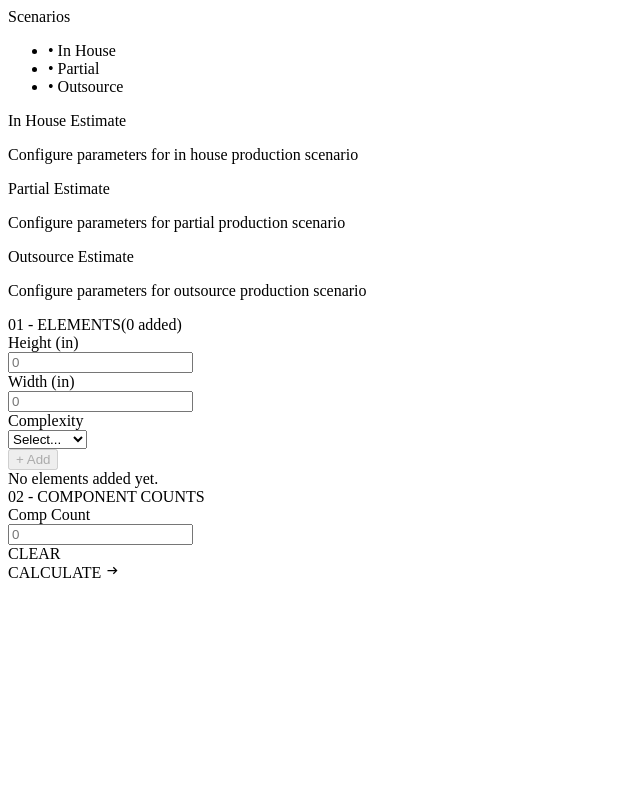
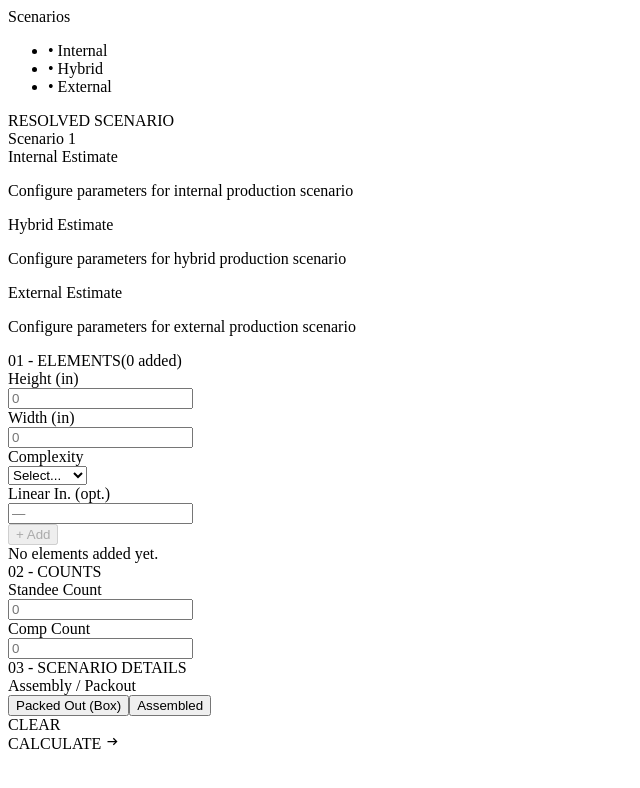
Before and after one commit to RaghavSriram72/MO_EstimatorEngine, a Next.js app in the folder frontend/: page /Inputter in a window 1280 px wide. Shown: the top 788 px of the page, without its empty margins (0-640 px from the left). Built offline with nearby package versions, Linux system fonts and the light colour scheme.

Commit message:
frontend changes

```diff
--- a/frontend/components/ElementsManager.tsx
+++ b/frontend/components/ElementsManager.tsx
@@ -6,6 +6,7 @@ type Element = {
     height: number | "";
     width: number | "";
     complexity: string;
+    linear_inches: number | "";
 };
 
 const complexityOptions = ["Simple", "Moderate", "Complex"];
@@ -26,13 +27,15 @@ export default function ElementsManager({ elements, setElements }: Props) {
     const [width, setWidth] = useState<number | "">("");
     const [complexity, setComplexity] = useState("");
     const [editingId, setEditingId] = useState<number | null>(null);
+    const [linearInches, setLinearInches] = useState<number | "">("");
 
     function handleAdd() {
         if (height === "" || width === "" || !complexity) return;
-        setElements([...elements, { id: Date.now(), height, width, complexity }]);
+        setElements([...elements, { id: Date.now(), height, width, complexity, linear_inches: linearInches === "" ? 0 : Number(linearInches) }]);
         setHeight("");
         setWidth("");
         setComplexity("");
+        setLinearInches("");
     }
 
     function handleDelete(id: number) {
@@ -86,6 +89,17 @@ export default function ElementsManager({ elements, setElements }: Props) {
                         ))}
                     </select>
                 </div>
+                <div className="flex-1">
+                    <div className="text-xs font-bold mb-1 text-[#ABABAB]">Linear In. <span className="font-normal">(opt.)</span></div>
+                    <input
+                        type="number"
+                        min={0}
+                        value={linearInches}
+                        onChange={(e) => setLinearInches(e.target.value === "" ? "" : Number(e.target.value))}
+                        placeholder="—"
+                        className={inputCls}
+                    />
+                </div>
                 <button
                     onClick={handleAdd}
                     disabled={height === "" || width === "" || !complexity}
@@ -101,18 +115,19 @@ export default function ElementsManager({ elements, setElements }: Props) {
                     <div className="text-[10px] text-[#CDCDCD] italic">No elements added yet.</div>
                 ) : (
                     <>
-                        <div className="grid grid-cols-[28px_1fr_1fr_1fr_60px_28px] text-[10px] text-[#ABABAB] font-bold px-2 uppercase shrink-0">
+                        <div className="grid grid-cols-[28px_1fr_1fr_1fr_1fr_60px_28px] text-[10px] text-[#ABABAB] font-bold px-2 uppercase shrink-0">
                             <span>#</span>
                             <span>Height</span>
                             <span>Width</span>
                             <span>Complexity</span>
+                            <span>Linear In.</span>
                             <span />
                             <span />
                         </div>
                         {elements.map((el, idx) => (
                             <div
                                 key={el.id}
-                                className="grid grid-cols-[28px_1fr_1fr_1fr_60px_28px] items-center gap-2 bg-[#FAFAFA] border-2 border-[#EDEAEA] rounded-md px-2 py-2 shrink-0"
+                                className="grid grid-cols-[28px_1fr_1fr_1fr_1fr_60px_28px] items-center gap-2 bg-[#FAFAFA] border-2 border-[#EDEAEA] rounded-md px-2 py-2 shrink-0"
                             >
                                 <span className="text-[10px] text-[#ABABAB] font-bold">{idx + 1}</span>
 
@@ -139,6 +154,13 @@ export default function ElementsManager({ elements, setElements }: Props) {
                                                 <option key={o} value={o}>{o}</option>
                                             ))}
                                         </select>
+                                        <input
+                                            type="number"
+                                            value={el.linear_inches}
+                                            onChange={(e) => handleChange(el.id, "linear_inches", e.target.value === "" ? "" : Number(e.target.value))}
+                                            placeholder="—"
+                                            className={inputCls}
+                                        />
                                     </>
                                 ) : (
                                     <>
@@ -147,6 +169,7 @@ export default function ElementsManager({ elements, setElements }: Props) {
                                         <span className={`text-[10px] font-bold border rounded-md px-2 py-0.5 w-fit ${complexityColor[el.complexity] ?? ""}`}>
                                             {el.complexity}
                                         </span>
+                                        <span className="text-xs text-black">{el.linear_inches !== "" ? `${el.linear_inches}"` : <span className="text-[#CDCDCD]">—</span>}</span>
                                     </>
                                 )}
 
--- a/frontend/pages/Inputter.tsx
+++ b/frontend/pages/Inputter.tsx
@@ -2,25 +2,64 @@
 import ElementsManager from "@/components/ElementsManager";
 import { useState } from "react";
 
-type Scenario = "In House" | "Partial" | "Outsource";
+type Scenario = "Internal" | "Hybrid" | "External";
+type Assembly = "packed_out" | "assembled";
+type Finishing = "internal" | "external_die_cut";
 
 type Element = {
     id: number;
     height: number | "";
     width: number | "";
     complexity: string;
+    linear_inches: number | "";
 };
 
+function getScenarioNumber(scenario: Scenario, assembly: Assembly, finishing: Finishing): number {
+    if (scenario === "Internal") return assembly === "packed_out" ? 1 : 2;
+    if (scenario === "Hybrid")   return finishing === "internal" ? 3 : 4;
+    return 5;
+}
+
 export default function Inputter() {
-    const [currentScenario, setCurrentScenario] = useState<Scenario>("In House");
-    const [compCount, setCompCount] = useState<number | "">("");
-    const [elements, setElements] = useState<Element[]>([]);
+    const [currentScenario, setCurrentScenario] = useState<Scenario>("Internal");
+    const [assembly, setAssembly]   = useState<Assembly>("packed_out");
+    const [finishing, setFinishing] = useState<Finishing>("internal");
+    const [compCount, setCompCount]       = useState<number | "">("");
+    const [standeeCount, setStandeeCount] = useState<number | "">("");
+    const [elements, setElements]   = useState<Element[]>([]);
 
-    const scenarios: Scenario[] = ["In House", "Partial", "Outsource"];
+    const scenarios: Scenario[] = ["Internal", "Hybrid", "External"];
+
+    const scenarioNumber = getScenarioNumber(currentScenario, assembly, finishing);
 
     function handleClear() {
         setCompCount("");
+        setStandeeCount("");
         setElements([]);
+        setAssembly("packed_out");
+        setFinishing("internal");
+    }
+
+    function handleQuoteGeneration() {
+        const payload = {
+            scenario: scenarioNumber,
+            elements: elements.map(({ height, width, complexity, linear_inches }) => ({
+                height: height === "" ? 0 : height,
+                width: width === "" ? 0 : width,
+                complexity,
+                linear_inches: linear_inches === "" ? null : linear_inches,
+            })),
+            num_standees: standeeCount === "" ? 0 : standeeCount,
+        };
+
+        fetch("http://localhost:8000/generate_quote", {
+            method: "POST",
+            headers: { "Content-Type": "application/json" },
+            body: JSON.stringify(payload),
+        })
+            .then((res) => res.json())
+            .then((data) => console.log("Quote generation response:", data))
+            .catch((error) => console.error("Error generating quote:", error));
     }
 
     return (
@@ -39,6 +78,14 @@ export default function Inputter() {
                         </li>
                     ))}
                 </ul>
+
+                {/* Scenario badge */}
+                <div className="mt-4 w-full">
+                    <div className="text-[10px] text-[#ABABAB] mb-1">RESOLVED SCENARIO</div>
+                    <div className="text-xs font-bold border-2 border-[#FFB604] bg-[#FFF3C2] text-[#9A6D00] rounded-md px-3 py-2">
+                        Scenario {scenarioNumber}
+                    </div>
+                </div>
             </div>
 
             {/* Main Form */}
@@ -58,10 +105,10 @@ export default function Inputter() {
                     ))}
                 </div>
 
-                {/* Form card — fills remaining height */}
+                {/* Form card */}
                 <div className="flex flex-col w-[50vw] flex-1 min-h-0 border-2 bg-white border-[#EDEAEA] rounded-xl text-[#ABABAB] overflow-hidden">
 
-                    {/* 01 - ELEMENTS — expands to fill space */}
+                    {/* 01 - ELEMENTS */}
                     <div className="flex flex-col flex-1 min-h-0 items-start w-full p-4 border-b-2 border-[#EDEAEA] overflow-hidden">
                         <div className="text-[10px] mb-3">
                             01 - ELEMENTS
@@ -72,9 +119,23 @@ export default function Inputter() {
                         </div>
                     </div>
 
-                    {/* 02 - COMP COUNT */}
+                    {/* 02 - COUNTS */}
                     <div className="flex flex-col justify-center items-start w-full p-5 border-b-2 border-[#EDEAEA] shrink-0">
-                        <div className="text-[10px] m-2">02 - COMPONENT COUNTS</div>
+                        <div className="text-[10px] m-2">02 - COUNTS</div>
+                        <div className="flex flex-row gap-8">
+                            <div>
+                                <div className="text-xs font-bold m-2">Standee Count</div>
+                                <input
+                                    type="number"
+                                    min={0}
+                                    value={standeeCount}
+                                    onChange={(e) =>
+                                        setStandeeCount(e.target.value === "" ? "" : Number(e.target.value))
+                                    }
+                                    placeholder="0"
+                                    className="border-2 border-[#EDEAEA] rounded-md p-1 outline-none text-black text-xs w-[200px] bg-[#FFFBED]"
+                                />
+                            </div>
                             <div>
                                 <div className="text-xs font-bold m-2">Comp Count</div>
                                 <input
@@ -89,6 +150,66 @@ export default function Inputter() {
                                 />
                             </div>
                         </div>
+                    </div>
+
+                    {/* 03 - SCENARIO DETAILS */}
+                    <div className="flex flex-col justify-center items-start w-full p-5 border-b-2 border-[#EDEAEA] shrink-0">
+                        <div className="text-[10px] m-2">03 - SCENARIO DETAILS</div>
+
+                        {currentScenario === "Internal" && (
+                            <div className="w-full">
+                                <div className="text-xs font-bold m-2">Assembly / Packout</div>
+                                <div className="flex flex-row gap-3 w-full">
+                                    {([
+                                        { value: "packed_out", label: "Packed Out (Box)" },
+                                        { value: "assembled",  label: "Assembled" },
+                                    ] as { value: Assembly; label: string }[]).map(({ value, label }) => (
+                                        <button
+                                            key={value}
+                                            onClick={() => setAssembly(value)}
+                                            className={`text-xs flex-1 py-3 rounded-md border-2 cursor-pointer font-bold transition-all duration-250 ${
+                                                assembly === value
+                                                    ? "bg-black text-white border-black"
+                                                    : "bg-white text-[#363535] border-[#EDEAEA] hover:bg-[#DBDBDB] hover:border-[#a1a1a1]"
+                                            }`}
+                                        >
+                                            {label}
+                                        </button>
+                                    ))}
+                                </div>
+                            </div>
+                        )}
+
+                        {currentScenario === "Hybrid" && (
+                            <div className="w-full">
+                                <div className="text-xs font-bold m-2">Finishing</div>
+                                <div className="flex flex-row gap-3 w-full">
+                                    {([
+                                        { value: "internal",          label: "Internal" },
+                                        { value: "external_die_cut",  label: "External Die Cut" },
+                                    ] as { value: Finishing; label: string }[]).map(({ value, label }) => (
+                                        <button
+                                            key={value}
+                                            onClick={() => setFinishing(value)}
+                                            className={`text-xs flex-1 py-3 rounded-md border-2 cursor-pointer font-bold transition-all duration-250 ${
+                                                finishing === value
+                                                    ? "bg-black text-white border-black"
+                                                    : "bg-white text-[#363535] border-[#EDEAEA] hover:bg-[#DBDBDB] hover:border-[#a1a1a1]"
+                                            }`}
+                                        >
+                                            {label}
+                                        </button>
+                                    ))}
+                                </div>
+                            </div>
+                        )}
+
+                        {currentScenario === "External" && (
+                            <div className="text-xs italic text-[#CDCDCD] m-2">
+                                Fully external — no sub-options required.
+                            </div>
+                        )}
+                    </div>
 
                     {/* Actions */}
                     <div className="flex w-full flex-row items-center px-4 py-3 gap-4 shrink-0">
@@ -98,7 +219,10 @@ export default function Inputter() {
                         >
                             CLEAR
                         </div>
-                        <div className="group flex flex-row justify-center gap-5 text-s font-bold bg-[#FFB604] text-black hover:text-white py-3 rounded-md flex-[2] cursor-pointer transition-all duration-250 ease-in-out overflow-hidden">
+                        <div
+                            onClick={handleQuoteGeneration}
+                            className="group flex flex-row justify-center gap-5 text-s font-bold bg-[#FFB604] text-black hover:text-white py-3 rounded-md flex-[2] cursor-pointer transition-all duration-250 ease-in-out overflow-hidden"
+                        >
                             CALCULATE <img src="/submitarrow.svg" alt="" className="transition-all duration-300 ease-in-out group-hover:translate-x-1 group-hover:invert" />
                         </div>
                     </div>
```
Also changed, not shown: 1 other file (tests, documents, lock files or other folders). Lines whose indentation alone changed are shown as unchanged.
